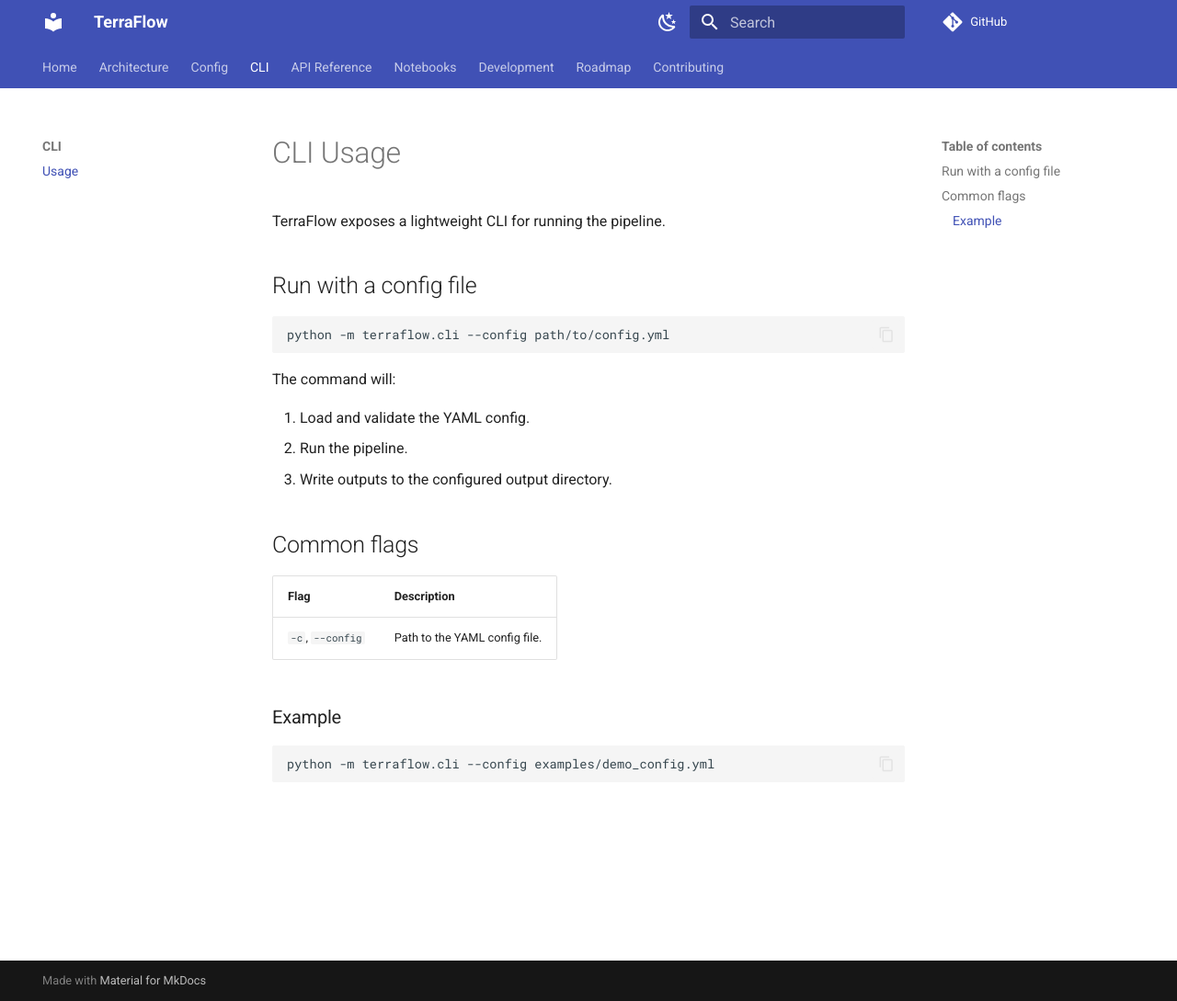
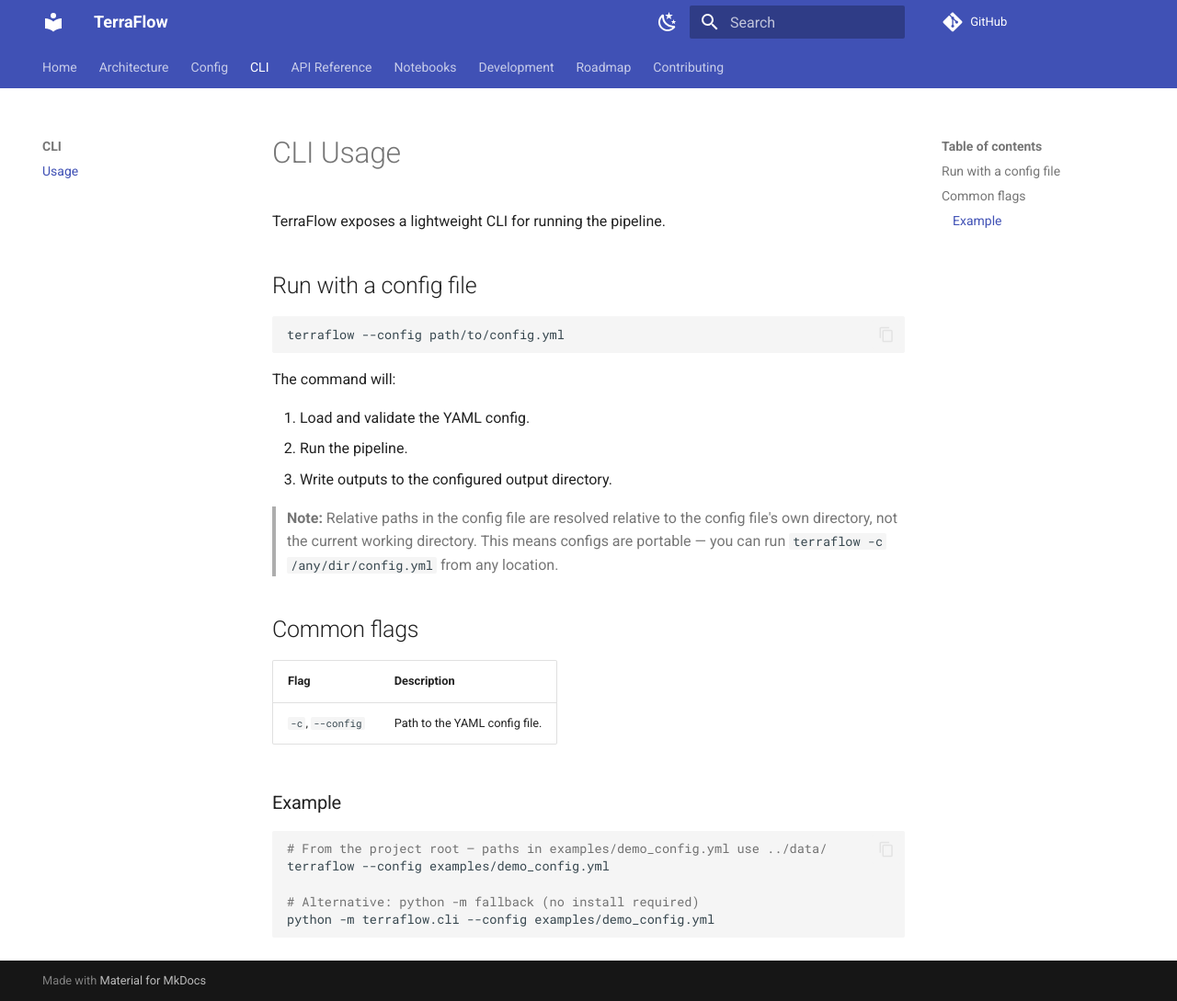
Before and after one commit to gmarupilla/AgroTerraFlow, an MkDocs documentation site: the page built from docs/cli/usage.md, in a window 1280 px wide and 1089 px high. Shown: the whole window at 92% size. Built offline with MkDocs 1.6.1 and Material for MkDocs 9.7.7, drawn with Linux system fonts in a browser that asks for light colours; comment, search, counter and statistics services are not loaded.

Commit message:
Add script entry point and improve config path resolution
- Added a script entry point for the TerraFlow CLI in pyproject.toml.
- Enhanced the run_pipeline function to resolve relative input/output paths against the config file's directory, ensuring portability regardless of the caller's working directory.
- Introduced a new test to verify that relative paths in the config file resolve correctly when the config is located in a subdirectory.

````diff
--- a/docs/cli/usage.md
+++ b/docs/cli/usage.md
@@ -5,7 +5,7 @@
 ## Run with a config file
 
 ```bash
-python -m terraflow.cli --config path/to/config.yml
+terraflow --config path/to/config.yml
 ```
 
 The command will:
@@ -13,6 +13,10 @@
 1. Load and validate the YAML config.
 2. Run the pipeline.
 3. Write outputs to the configured output directory.
+
+> **Note:** Relative paths in the config file are resolved relative to the config
+> file's own directory, not the current working directory. This means configs are
+> portable — you can run `terraflow -c /any/dir/config.yml` from any location.
 
 ## Common flags
 
@@ -23,5 +27,9 @@
 ### Example
 
 ```bash
+# From the project root — paths in examples/demo_config.yml use ../data/
+terraflow --config examples/demo_config.yml
+
+# Alternative: python -m fallback (no install required)
 python -m terraflow.cli --config examples/demo_config.yml
 ```
--- a/pyproject.toml
+++ b/pyproject.toml
@@ -42,6 +42,9 @@
   "seaborn>=0.13"
 ]
 
+[project.scripts]
+terraflow = "terraflow.cli:main"
+
 [project.urls]
 Homepage = "https://github.com/gmarupilla/AgroTerraFlow"
 "Bug Tracker" = "https://github.com/gmarupilla/AgroTerraFlow/issues"
````
Also changed, not shown: README.md (+8 -11 lines), 5 other files.
